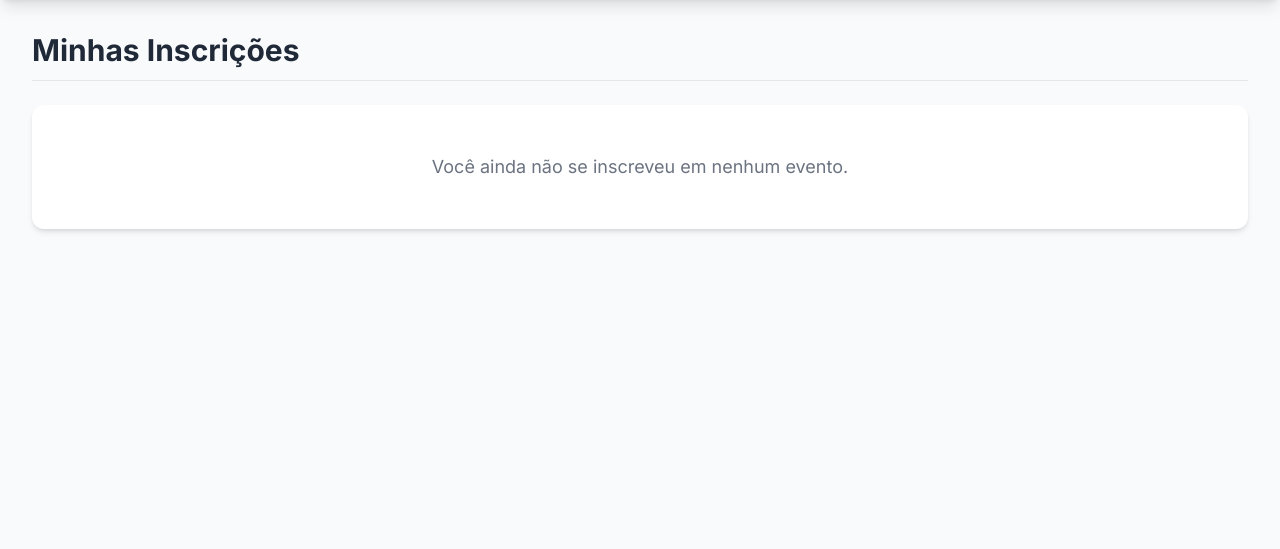
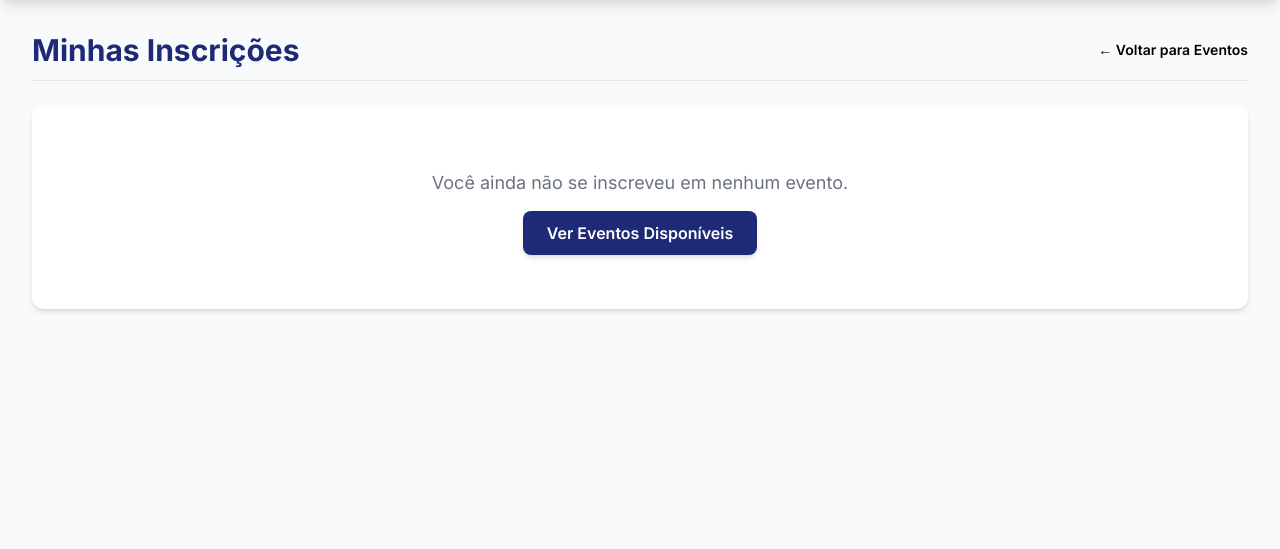
Before and after one commit to miguellferraz/SGEA-Project, a Django app: page /eventos/minhas-inscricoes/ in a window 1280 px wide. Shown: the part 72-621 px from the top of the page. Run offline with Django 5.2, Linux system fonts and the light colour scheme; a user stored in the database is signed in; data comes from the database, SQL or seed files in the repository; both versions use the stored data as it was after the commit; some libraries are stand-ins or nearby versions.

Commit message:
Refactor code structure for improved readability and maintainability

```diff
--- a/SGEA_Project/events/forms.py
+++ b/SGEA_Project/events/forms.py
@@ -5,8 +5,6 @@ class EventForm(forms.ModelForm):
 
     class Meta:
         model = Evento
-        # Apenas os campos preenchidos pelo usuário são listados.
-        # 'organizador_responsavel' será preenchido automaticamente na View.
         fields = [
             'nome_evento',
             'apresentador',
@@ -18,7 +16,6 @@ class EventForm(forms.ModelForm):
             'qtd_participantes'
         ]
 
-        # Adiciona widgets para melhor UX no HTML (Ex: DateField usa um seletor de data)
         widgets = {
             'nome_evento': forms.TextInput(attrs={'placeholder': 'Ex: Semana da Computação'}),
             'apresentador': forms.TextInput(attrs={'placeholder': 'Ex: Dr. Fulano de Tal'}),
--- a/SGEA_Project/events/templates/events/my_inscriptions.html
+++ b/SGEA_Project/events/templates/events/my_inscriptions.html
@@ -11,29 +11,36 @@
 </head>
 <body>
     {% include 'inicio/partials/header.html' %}
+
     <main class="container mx-auto p-4 md:p-8">
         <div class="flex justify-between items-center mb-6 border-b pb-3">
-            <h2 class="text-3xl font-bold text-gray-800">Minhas Inscrições</h2>
+            <h2 class="text-3xl font-bold" style="color: var(--sgea-blue);">Minhas Inscrições</h2>
+            <a href="{% url 'events:event_list' %}" class="text-sm font-semibold hover:text-gray-900 transition duration-150">← Voltar para Eventos</a>
         </div>
 
         {% if inscricoes_list %}
             <div class="grid grid-cols-1 md:grid-cols-2 lg:grid-cols-3 gap-6">
                 {% for inscricao in inscricoes_list %}
-                    <div class="bg-white p-6 rounded-xl shadow-lg hover:shadow-xl transition duration-300 border border-gray-200">
-                        <h3 class="text-xl font-semibold text-indigo-700 mb-2">{{ inscricao.evento.nome_evento }}</h3>
+                    <div class="bg-white p-6 rounded-xl shadow-lg hover:shadow-xl transition duration-300 border border-gray-200 flex flex-col">
+                        <h3 class="text-xl font-semibold mb-2" style="color: var(--sgea-blue);">{{ inscricao.evento.nome_evento }}</h3>
                         <p class="text-gray-500 text-sm mb-4">Apresentador: {{ inscricao.evento.apresentador }}</p>
-                        <div class="space-y-1 text-sm text-gray-700">
+                        <div class="space-y-1 text-sm text-gray-700 flex-grow">
                             <p><strong>Local:</strong> {{ inscricao.evento.local }}</p>
                             <p><strong>Data:</strong> {{ inscricao.evento.data|date:"d/m/Y" }}</p>
                             <p><strong>Horário:</strong> {{ inscricao.evento.horario_inicio|time:"H:i" }} - {{ inscricao.evento.horario_fim|time:"H:i" }}</p>
+
                             {% if inscricao.certificado_emitido %}
-                                <a href="{% url 'events:generate_certificate' inscricao_id=inscricao.id %}" target="_blank" class="text-green-600 font-bold hover:text-green-800">✓ Baixar Certificado</a>
+                                <p class="pt-2">
+                                    <a href="{% url 'events:generate_certificate' inscricao_id=inscricao.id %}" target="_blank" class="text-green-600 font-bold hover:text-green-800">
+                                        ✓ Baixar Certificado
+                                    </a>
+                                </p>
                             {% else %}
-                                <p class="text-yellow-600 font-bold">Certificado Pendente</p>
+                                <p class="text-yellow-600 font-bold pt-2">Certificado Pendente</p>
                             {% endif %}
                         </div>
                         <div class="mt-4">
-                            <a href="{% url 'events:event_detail' pk=inscricao.evento.pk %}" class="w-full inline-block text-center bg-blue-500 hover:bg-blue-600 text-white font-medium py-2 rounded-lg transition duration-200">
+                            <a href="{% url 'events:event_detail' pk=inscricao.evento.pk %}" class="w-full inline-block text-center text-white font-medium py-2 rounded-lg transition duration-200" style="background-color: var(--sgea-blue);" onmouseover="this.style.backgroundColor='#1a256a'" onmouseout="this.style.backgroundColor='var(--sgea-blue)'">
                                 Ver Detalhes
                             </a>
                         </div>
@@ -41,11 +48,17 @@
                 {% endfor %}
             </div>
         {% else %}
-            <div class="text-center py-12 bg-white rounded-xl shadow-md">
+            <div class="text-center py-16 bg-white rounded-xl shadow-md">
                 <p class="text-gray-500 text-lg">Você ainda não se inscreveu em nenhum evento.</p>
+                <div class="mt-6">
+                    <a href="{% url 'events:event_list' %}" class="px-6 py-3 text-white font-semibold rounded-lg shadow-md transition duration-200" style="background-color: var(--sgea-blue);" onmouseover="this.style.backgroundColor='#1a256a'" onmouseout="this.style.backgroundColor='var(--sgea-blue)'">
+                        Ver Eventos Disponíveis
+                    </a>
+                </div>
             </div>
         {% endif %}
     </main>
+
+    {% include 'inicio/partials/footer.html' %}
 </body>
-{% include 'inicio/partials/footer.html' %}
 </html>
--- a/SGEA_Project/events/urls.py
+++ b/SGEA_Project/events/urls.py
@@ -1,7 +1,6 @@
 from django.urls import path
 from . import views
 
-# Define o namespace
 app_name = 'events'
 
 urlpatterns = [
--- a/SGEA_Project/events/views.py
+++ b/SGEA_Project/events/views.py
@@ -15,6 +15,7 @@ from reportlab.lib import colors
 from reportlab.lib.styles import getSampleStyleSheet, ParagraphStyle
 from reportlab.platypus import Paragraph
 import os
+import locale
 from django.conf import settings
 
 from .models import Evento, Inscricao, Usuario
@@ -80,7 +81,7 @@ class EventDetailView(LoginRequiredMixin, DetailView):
         context['is_certificado_emitido'] = False
         if user.is_authenticated:
             inscricao = Inscricao.objects.filter(usuario=user, evento=evento).first()
-            context['inscricao'] = inscricao  # <-- PEQUENA ADIÇÃO AQUI
+            context['inscricao'] = inscricao
             if inscricao:
                 context['is_inscrito'] = True
                 context['is_certificado_emitido'] = inscricao.certificado_emitido
@@ -105,7 +106,7 @@ def enroll_event(request, pk):
     if user.get_full_name() == evento.apresentador:
         messages.error(request, "Você é o apresentador e não pode se inscrever no próprio evento.")
         return redirect('events:event_detail', pk=pk)
-    if user.perfil == 'ORGANIZADOR':
+    if user == evento.organizador_responsavel:
         messages.error(request, "Organizadores não podem se inscrever em eventos.")
         return redirect('events:event_detail', pk=pk)
     inscritos_atuais = Inscricao.objects.filter(evento=evento).count()
@@ -132,7 +133,6 @@ def emitir_certificado(request, inscricao_id):
     messages.success(request, f"Certificado para {inscricao.usuario.username} emitido com sucesso!")
     return redirect('events:event_detail', pk=evento.pk)
 
-# --- NOVA VIEW DE GERAÇÃO DE PDF ---
 @login_required
 def generate_certificate_pdf(request, inscricao_id):
     inscricao = get_object_or_404(Inscricao, id=inscricao_id)
@@ -159,12 +159,10 @@ def generate_certificate_pdf(request, inscricao_id):
     p.setFont("Helvetica-Bold", 36)
     p.drawCentredString(width / 2.0, height - 2.5 * inch, "Certificado")
 
-    # Linha decorativa
     p.setStrokeColor(colors.lightgrey)
     p.setLineWidth(2)
     p.line(1.5 * inch, height - 2.7 * inch, width - 1.5 * inch, height - 2.7 * inch)
 
-    # Corpo do Texto com Quebra de Linha Automática (usando Paragraph)
     styles = getSampleStyleSheet()
     style_body = ParagraphStyle(
         'body',
@@ -172,12 +170,19 @@ def generate_certificate_pdf(request, inscricao_id):
         fontName='Helvetica',
         fontSize=14,
         leading=22,
-        alignment=1,  # 0=Left, 1=Center, 2=Right
+        alignment=1,
     )
+
+    try:
+        # Define o locale para Português do Brasil para formatar o mês
+        locale.setlocale(locale.LC_TIME, 'pt_BR.UTF-8')
+    except locale.Error:
+        # Fallback caso o locale não esteja instalado no sistema
+        locale.setlocale(locale.LC_TIME, '')
 
     aluno_nome = inscricao.usuario.get_full_name() or inscricao.usuario.username
     evento_nome = inscricao.evento.nome_evento
-    evento_data = inscricao.evento.data.strftime('%d de %B de %Y') # Formato de data mais elegante
+    evento_data = inscricao.evento.data.strftime('%d de %B de %Y')
 
     text = f"""
         Certificamos que <b>{aluno_nome}</b> participou do evento
@@ -188,21 +193,17 @@ def generate_certificate_pdf(request, inscricao_id):
     """
 
     p_text = Paragraph(text, style_body)
-    p_text.wrapOn(p, width - 3 * inch, height) # Define a área do parágrafo
-    p_text.drawOn(p, 1.5 * inch, height - 5 * inch) # Desenha o parágrafo
+    p_text.wrapOn(p, width - 3 * inch, height)
+    p_text.drawOn(p, 1.5 * inch, height - 5 * inch)
 
-    # Assinatura (simulada)
     p.setFont("Helvetica-Oblique", 12)
     p.drawCentredString(width / 2.0, 2 * inch, "_________________________")
     p.setFont("Helvetica-Bold", 12)
     p.drawCentredString(width / 2.0, 1.8 * inch, "SGEA - Organização de Eventos")
 
-    # Rodapé
     p.setFont("Helvetica", 9)
     p.setFillColor(colors.grey)
     p.drawCentredString(width / 2.0, 0.5 * inch, f"ID do Certificado: {inscricao.id}-{inscricao.evento.id}-{inscricao.usuario.id}")
-
-    # --- FIM DA ESTILIZAÇÃO ---
 
     p.showPage()
     p.save()
@@ -210,5 +211,5 @@ def generate_certificate_pdf(request, inscricao_id):
     buffer.seek(0)
     filename = f"certificado-{aluno_nome.replace(' ', '-')}-{evento_nome.replace(' ', '-')}.pdf"
     response = HttpResponse(buffer, content_type='application/pdf')
-    response['Content-Disposition'] = f'inline; filename="{filename}"'
+    response['Content-Disposition'] = f'attachment; filename="{filename}"'
     return response
--- a/SGEA_Project/inicio/urls.py
+++ b/SGEA_Project/inicio/urls.py
@@ -1,10 +1,8 @@
 from django.urls import path
 from . import views
 
-# O namespace (app_name) é opcional mas recomendado
 app_name = 'inicio'
 
 urlpatterns = [
-    # Mapeia o caminho VAZIO ('') para a view index.
     path('', views.index, name='home'),
 ]
--- a/SGEA_Project/inicio/views.py
+++ b/SGEA_Project/inicio/views.py
@@ -1,9 +1,7 @@
 from django.shortcuts import render
 
 def index(request):
-    """Renderiza a página inicial (Home Page) do SGEA."""
-    # Note que você deve criar o template em: inicio/templates/inicio/index.html
     return render(request, 'inicio/index.html', {
         'title': 'Bem-vindo ao SGEA',
-        'is_authenticated': request.user.is_authenticated # Envia status de login
+        'is_authenticated': request.user.is_authenticated
     })
--- a/SGEA_Project/sgea_core/static/css/base.css
+++ b/SGEA_Project/sgea_core/static/css/base.css
@@ -25,13 +25,12 @@ main {
     flex-grow: 1;
 }
 
-/* Estiliza os inputs e botões com as novas cores */
 .btn-primary {
     background-color: var(--sgea-blue);
     color: white;
 }
 .btn-primary:hover {
-    background-color: #1a256a; /* Um tom de azul mais escuro */
+    background-color: #1a256a;
 }
 
 h1, h2, h3, .text-primary {
@@ -46,12 +45,10 @@ a:hover {
     color: var(--sgea-gold);
 }
 
-/* Outros estilos... */
 .errorlist { list-style: none; padding: 0; margin: 8px 0; }
 .errorlist li { padding: 8px; background-color: #fee2e2; color: #b91c1c; border-radius: 8px; font-size: 0.875rem; border: 1px solid #fecaca; }
 .error-text { margin-top: 4px; font-size: 0.875rem; color: #dc2626; }
 
-/* Estilos para os campos de formulário */
 input[type="text"],
 input[type="password"],
 input[type="email"],
@@ -61,8 +58,8 @@ input[type="time"],
 select {
     width: 100%;
     padding: 0.75rem;
-    border: 1px solid #d1d5db; /* border-gray-300 */
-    border-radius: 0.5rem; /* rounded-lg */
+    border: 1px solid #d1d5db;
+    border-radius: 0.5rem;
     outline: none;
     transition: box-shadow 0.2s;
 }
--- a/SGEA_Project/users/forms.py
+++ b/SGEA_Project/users/forms.py
@@ -3,9 +3,7 @@ from .models import Usuario
 
 class CustomUserCreationForm(UserCreationForm):
     class Meta:
-        # Usa o modelo Usuario personalizado
         model = Usuario
-        # Inclui os campos padrão necessários e os campos personalizados
         fields = (
             'username',
             'email',
@@ -14,15 +12,12 @@ class CustomUserCreationForm(UserCreationForm):
             'instituicao_ensino',
             'perfil'
         )
-        # Define rótulos amigáveis para alguns campos
         labels = {
             'username': 'Nome de Usuário (Login)',
             'email': 'E-mail (Opcional)',
             'first_name': 'Nome Completo',
         }
 
-    # Você pode adicionar lógica de validação aqui, se necessário.
-    # Por exemplo, garantir que 'instituicao_ensino' seja preenchido se o perfil for ALUNO ou PROFESSOR.
     def clean(self):
         cleaned_data = super().clean()
         perfil = cleaned_data.get("perfil")
--- a/SGEA_Project/users/models.py
+++ b/SGEA_Project/users/models.py
@@ -2,11 +2,7 @@ from django.contrib.auth.models import AbstractUser
 from django.db import models
 
 class Usuario(AbstractUser):
-    # O AbstractUser já fornece: username, password, first_name, last_name, email, is_active, etc.
-
     telefone = models.CharField(max_length=15, verbose_name='Telefone', blank=True, null=True)
-
-    # Requisito: instituição de ensino (alunos e professores obrigatório)
     instituicao_ensino = models.CharField(
         max_length=100,
         verbose_name='Instituição de Ensino',
@@ -14,7 +10,6 @@ class Usuario(AbstractUser):
         null=True
     )
 
-    # Perfil (aluno, professor, organizador)
     PERFIL_CHOICES = (
         ('ALUNO', 'Aluno'),
         ('PROFESSOR', 'Professor'),
@@ -27,7 +22,6 @@ class Usuario(AbstractUser):
         verbose_name='Perfil'
     )
 
-    # Adiciona a data de registro, útil para auditoria
     data_registro = models.DateTimeField(auto_now_add=True)
 
     class Meta:
--- a/SGEA_Project/users/urls.py
+++ b/SGEA_Project/users/urls.py
@@ -3,18 +3,13 @@ from django.contrib.auth import views as auth_views
 from .views import UsuarioRegisterView
 
 urlpatterns = [
-    # Funcionalidade 1: Cadastro de Usuários
     path('cadastro/', UsuarioRegisterView.as_view(), name='register'),
 
-    # Funcionalidade 2: Autenticação de Usuários (Login)
-    # Usa a view nativa do Django. Redireciona para a Home Page após login.
     path('login/', auth_views.LoginView.as_view(
         template_name='users/login.html',
-        next_page='/eventos/'  # Redireciona para a lista de eventos
+        next_page='/eventos/'
     ), name='login'),
 
-    # Funcionalidade 2: Autenticação de Usuários (Logout)
-    # Redireciona para a página de login após logout
     path('logout/', auth_views.LogoutView.as_view(
         next_page='/'
     ), name='logout'),
--- a/SGEA_Project/users/views.py
+++ b/SGEA_Project/users/views.py
@@ -4,16 +4,12 @@ from django.views.generic.edit import CreateView
 from .forms import CustomUserCreationForm
 from .models import Usuario
 
-# 1. View para Cadastro de Novos Usuários
 class UsuarioRegisterView(CreateView):
     model = Usuario
     form_class = CustomUserCreationForm
     template_name = 'users/register.html'
-
-    # Redireciona o usuário para a página de login após o cadastro
     success_url = reverse_lazy('login')
 
-    # Contexto para a página de prototipação
     def get_context_data(self, **kwargs):
         context = super().get_context_data(**kwargs)
         context['title'] = 'Cadastro de Novo Usuário'
```
Also changed, not shown: SGEA_Project/events/models.py (+2 -6 lines), SGEA_Project/events/templates/events/event_list.html (+13 -10 lines), SGEA_Project/db.sqlite3.
